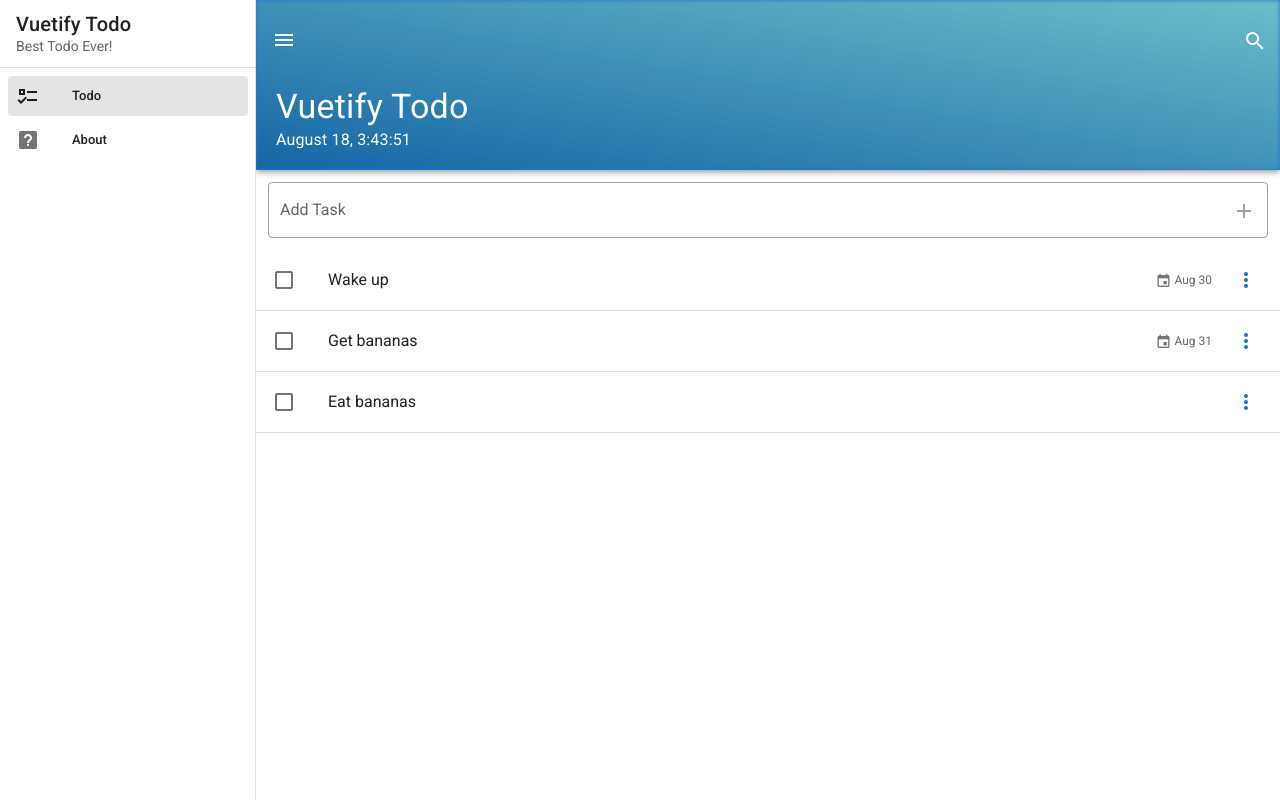
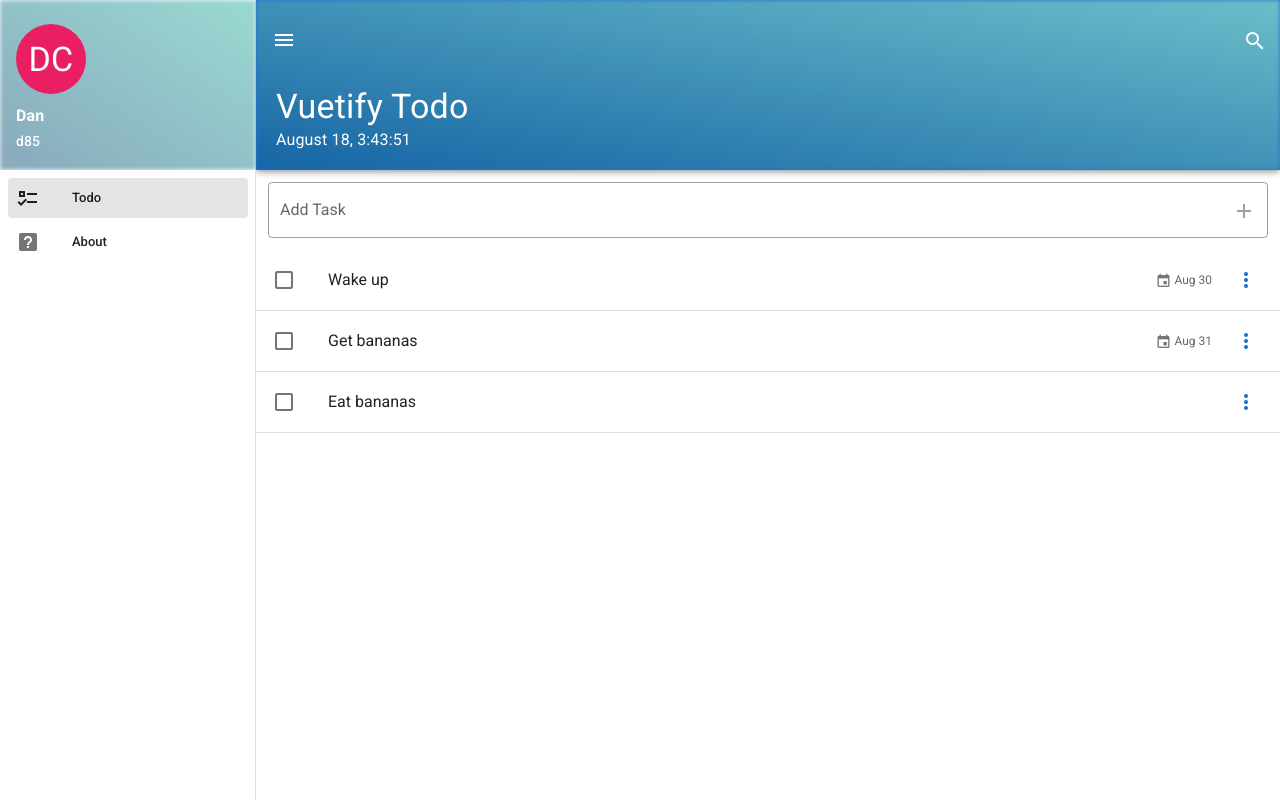
Before and after one commit to d85/vuetify-todo-app, a Vue app: page / in a window 1280 px wide. Built offline with nearby package versions, Linux system fonts and the light colour scheme.

Commit message:
Added background imaged and avatar to drawer

```diff
--- a/src/App.vue
+++ b/src/App.vue
@@ -1,19 +1,24 @@
 
 <template>
   <v-app id="inspire">
-    <v-navigation-drawer v-model="drawer" app>
-      <v-list-item>
-        <v-list-item-content>
-          <v-list-item-title class="text-h6">
-            Vuetify Todo
-          </v-list-item-title>
-          <v-list-item-subtitle>
-            Best Todo Ever!
-          </v-list-item-subtitle>
-        </v-list-item-content>
-      </v-list-item>
+    <v-navigation-drawer
+      v-model="drawer"
+      :mobile-breakpoint="768"
+      app
+    >
 
-      <v-divider></v-divider>
+      <v-img
+        class="pa-4 pt-6"
+        src="mountains.jpg"
+        height="170"
+        gradient="to top right, rgba(19,84,122,.5), rgba(128,208,199,.8)"
+      >
+        <v-avatar color="pink" size="70" class="mb-2">
+          <span class="white--text text-h4">DC</span>
+        </v-avatar>
+        <div class="white--text text-subtitle-1 font-weight-bold">Dan</div>
+        <div class="white--text text-subtitle-2">d85</div>
+      </v-img>
 
       <v-list dense nav>
         <v-list-item v-for="item in items" :to="item.to" :key="item.title" link>
```
